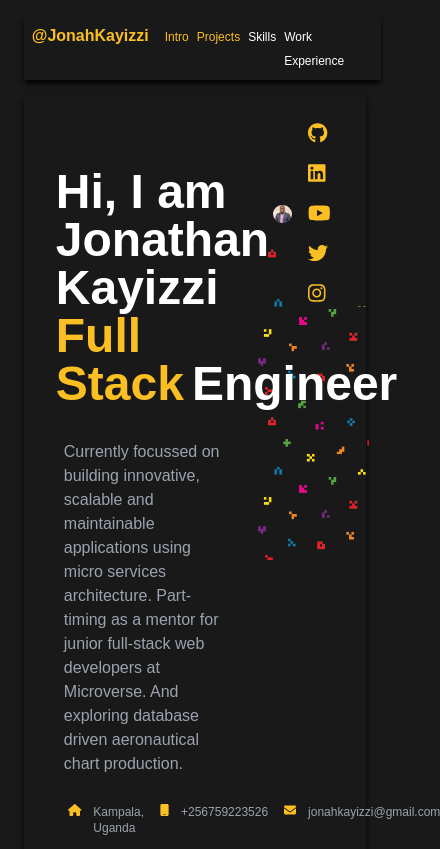
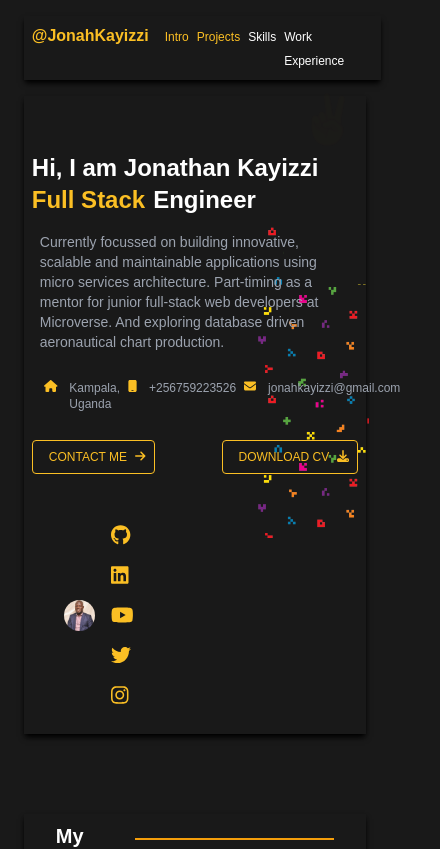
Before and after one commit to JonahKayizzi/my-portfolio, a React (Create React App) app: page / in a window 390 px wide. Shown: the top 849 px of the page, 440 px wide, since content can reach past the window. Built offline with nearby package versions, Linux system fonts and the light colour scheme.

Commit message:
Add responsiveness to contact info

```diff
--- a/src/components/leftbar/ContactInfo.js
+++ b/src/components/leftbar/ContactInfo.js
@@ -12,25 +12,25 @@ import {
 } from '@fortawesome/free-solid-svg-icons';
 
 const ContactInfo = () => (
-  <div className="w-2/3 mb-4 flex flex-col items-left">
-    <p className="text-5xl">
+  <div className="lg:w-2/3 w-full mb-4 flex flex-col items-left">
+    <p className="text-5xl lg:text-left text-right">
       <span className="animate-fade-in-out delay-1000">✌️</span>
     </p>
-    <h1 className="font-bold text-5xl text-left my-6">
+    <h1 className="font-bold lg:text-5xl text-2xl text-left lg:my-6 my-2">
       <p>Hi, I am Jonathan Kayizzi</p>
       <p>
         <span className="text-amber-400 mr-2">Full Stack</span>
         <span>Engineer</span>
       </p>
     </h1>
-    <p className="text-md my-2 font-thin px-2 text-gray-400">
+    <p className="lg:text-md text-sm my-2 font-thin px-2 text-gray-400">
       Currently focussed on building innovative, scalable and maintainable
       applications using micro services architecture. Part-timing as a mentor
       for junior full-stack web developers at Microverse. And exploring database
       driven aeronautical chart production.
     </p>
-    <div className="w-4/5">
-      <ul className="flex justify-around gap-4 text-xs font-thin p-3 text-gray-400">
+    <div className="lg:w-4/5 w-full">
+      <ul className="flex justify-around lg:gap-4 gap-2 text-xs font-thin p-3 text-gray-400">
         <li className="">
           <p className="flex justify-end gap-3 my-2">
             <FontAwesomeIcon className="text-amber-400" icon={faHouse} />
@@ -51,7 +51,7 @@ const ContactInfo = () => (
         </li>
       </ul>
     </div>
-    <div className="flex justify-between text-black font-light text-xs my-4 w-2/3">
+    <div className="flex justify-between text-black font-light text-xs lg:my-4 my-2 lg:w-2/3 w-full">
       <Link
         target="_blank"
         to="mailto:jonahkayizzi@gmail.com?subject=Available for an opportunity?&body=Hi Jonathan,%20I%20would%20like%20to%20get%20to%20contact%20you%20regarding."
--- a/src/pages/LeftBar.js
+++ b/src/pages/LeftBar.js
@@ -3,7 +3,7 @@ import AboutMe from '../components/leftbar/AboutMe';
 import ContactInfo from '../components/leftbar/ContactInfo';
 
 const LeftBar = () => (
-  <div className="w-full px-8 flex shadow-md shadow-black">
+  <div className="w-full lg:px-8 px-2 flex lg:flex-row flex-col  shadow-md shadow-black">
     <ContactInfo />
     <AboutMe />
   </div>
```
